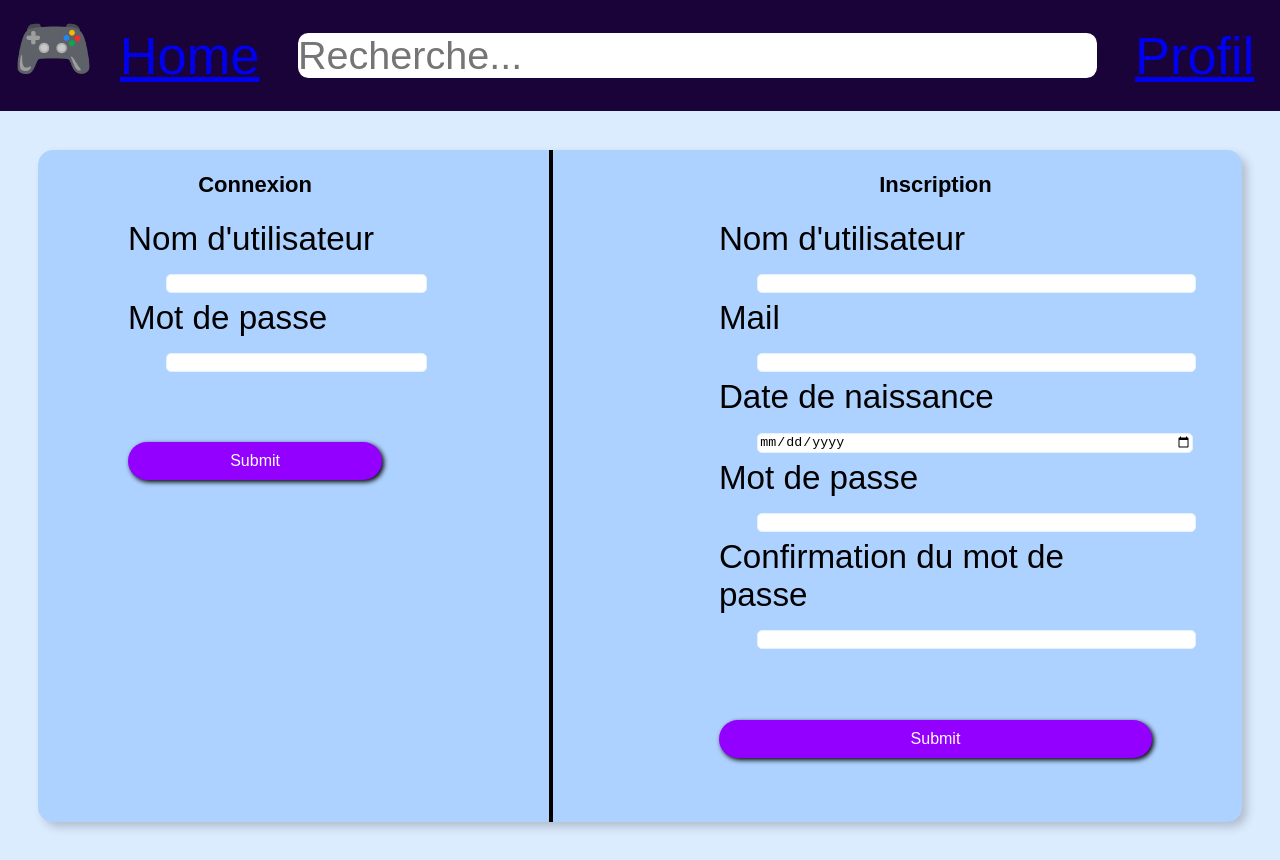
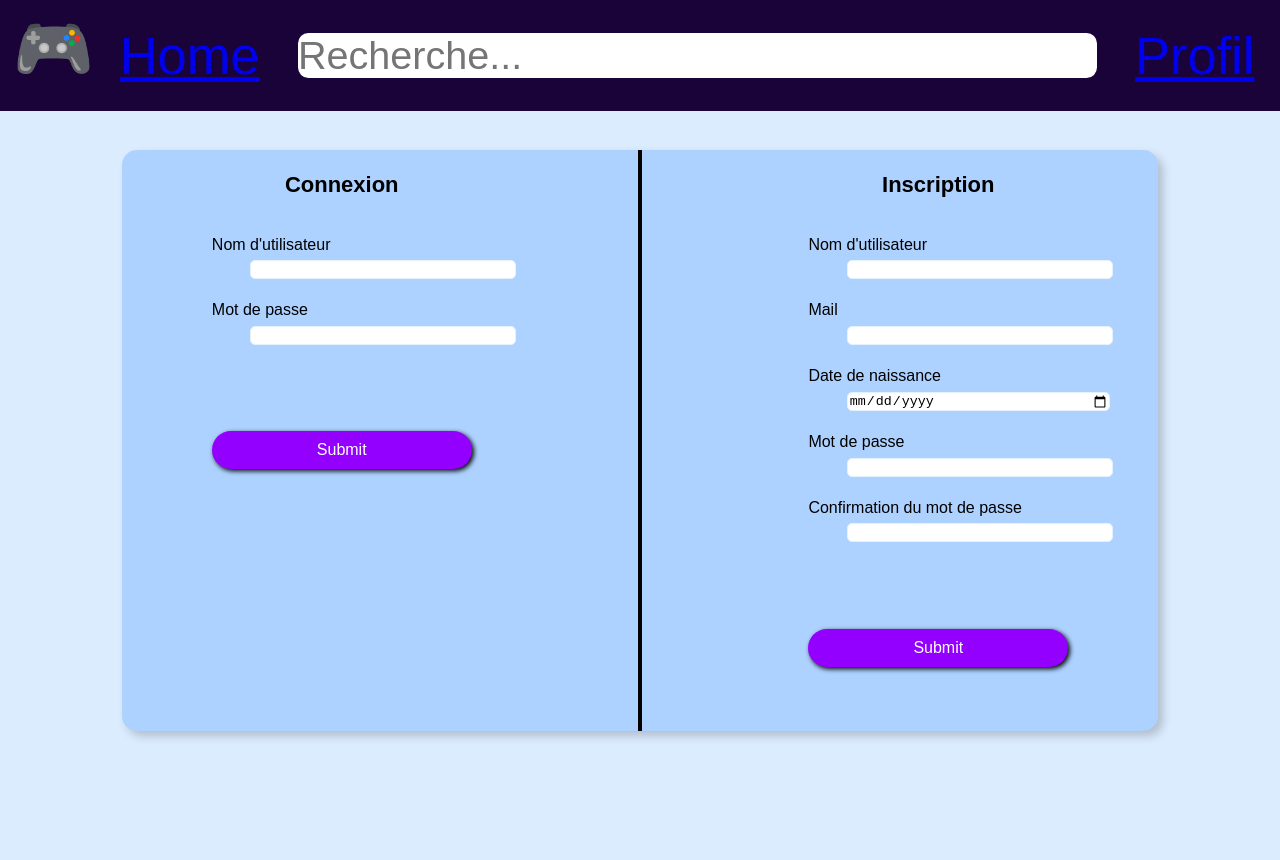
Before and after one commit to m-guillard/projet_web, a React (Create React App) app in the folder projet/game-time/frontend/: page /login in a window 1280 px wide. After the commit the page ends 800 px from the top, so only its background shows below. Built offline with nearby package versions, Linux system fonts and the light colour scheme.

Commit message:
Résolution conflit CSS

```diff
--- a/projet/game-time/frontend/src/index.css
+++ b/projet/game-time/frontend/src/index.css
@@ -1,10 +1,8 @@
 body {
+  font-family: Arial, sans-serif;
+  background-color: #E4F1FF; /* Bleu clair */
   margin: 0;
-  font-family: -apple-system, BlinkMacSystemFont, 'Segoe UI', 'Roboto', 'Oxygen',
-    'Ubuntu', 'Cantarell', 'Fira Sans', 'Droid Sans', 'Helvetica Neue',
-    sans-serif;
-  -webkit-font-smoothing: antialiased;
-  -moz-osx-font-smoothing: grayscale;
+  padding: 0;
 }
 
 code {
--- a/projet/game-time/frontend/src/pages/Login.js
+++ b/projet/game-time/frontend/src/pages/Login.js
@@ -20,7 +20,7 @@
 }
 
 function Login(){
-    return(<div>
+    return(<div id="page_login">
     <Header />
     <div id="fenetre_login">
         <div className="formulaire">
--- a/projet/game-time/frontend/src/styles/Accueil.css
+++ b/projet/game-time/frontend/src/styles/Accueil.css
@@ -61,7 +61,7 @@
 }
 
 /* Pour la liste à point */
-ul {
+.hero ul {
   font-size: calc(14px + 1.5vw);
   text-align: left; /* Aligner le texte à gauche */
   padding-left: calc(14px + 4vw); /* Ajuster l'espace entre le bord et les puces */
--- a/projet/game-time/frontend/src/styles/login.css
+++ b/projet/game-time/frontend/src/styles/login.css
@@ -1,12 +1,10 @@
 /* Styles généraux */
-body {
-    font-family: Arial, sans-serif;
-    background-color: #E4F1FF; /* Bleu clair */
+
+#page_login {
     display: flex;
     align-items: center;
     flex-direction: column;
 }
-
 #fenetre_login {
     background-color: #AED2FF;
     display: flex;
```
